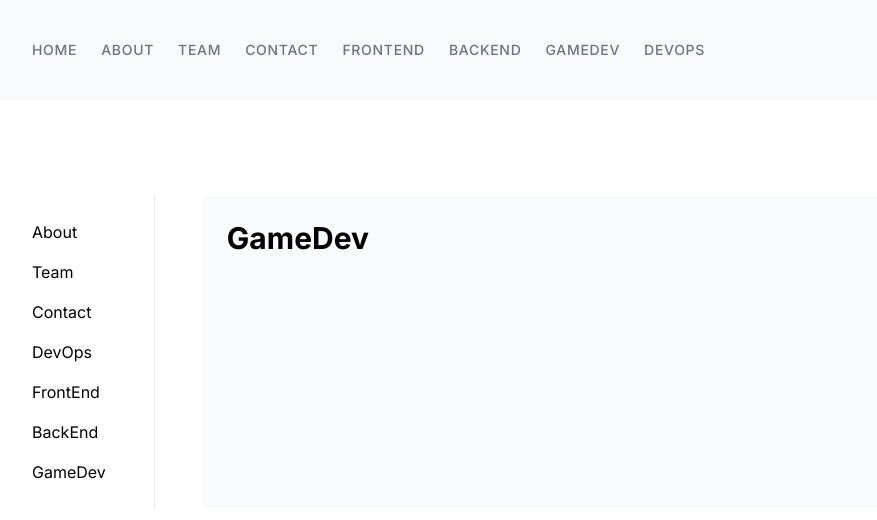
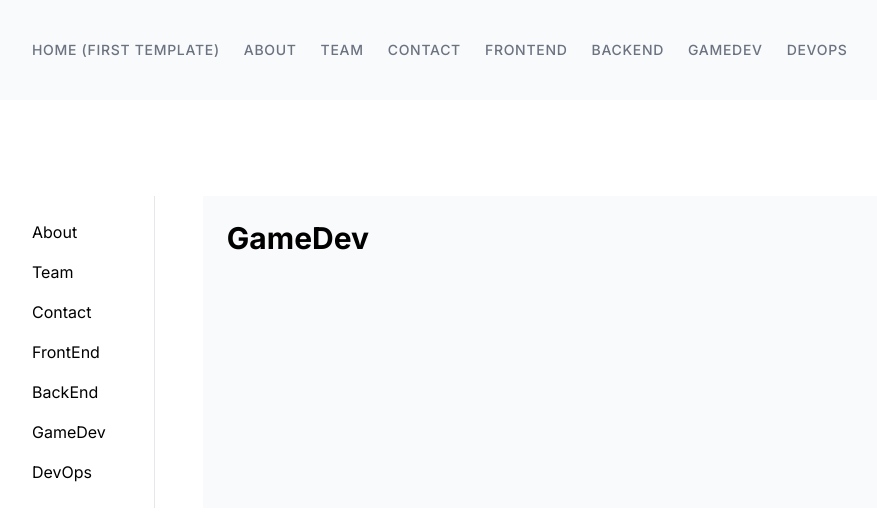
Before and after one commit to vdmitx/pholiant, a Next.js app: page /gamedev in a window 1280 px wide. Shown: the top 520 px of the page, without its empty margins (0-877 px from the left). Built offline with nearby package versions, Linux system fonts and the light colour scheme.

Commit message:
first-template

```diff
--- a/app/(company)/template.tsx
+++ b/app/(company)/template.tsx
@@ -36,13 +36,6 @@
                 animate={{ opacity: 1, x: 0 }}
                 transition={{ delay: 0.2 }}
               >
-                <Link href='/devops'>DevOps</Link>
-              </motion.div>
-              <motion.div
-                initial={{ opacity: 0, x: -20 }}
-                animate={{ opacity: 1, x: 0 }}
-                transition={{ delay: 0.2 }}
-              >
                 <Link href='/frontend'>FrontEnd</Link>
               </motion.div>
               <motion.div
@@ -59,6 +52,13 @@
               >
                 <Link href='/gamedev'>GameDev</Link>
               </motion.div>
+              <motion.div
+                initial={{ opacity: 0, x: -20 }}
+                animate={{ opacity: 1, x: 0 }}
+                transition={{ delay: 0.2 }}
+              >
+                <Link href='/devops'>DevOps</Link>
+              </motion.div>
             </ul>
           </nav>
         </div>
--- a/app/layout.tsx
+++ b/app/layout.tsx
@@ -22,7 +22,7 @@
           <nav className='container'>
             <ul className='flex gap-6 text-sm font-medium uppercase tracking-wider text-gray-500'>
               <li>
-                <Link href='/'>Home</Link>
+                <Link href='/'>Home (First Template)</Link>
               </li>
               <li>
                 <Link href='/about'>About</Link>
```
